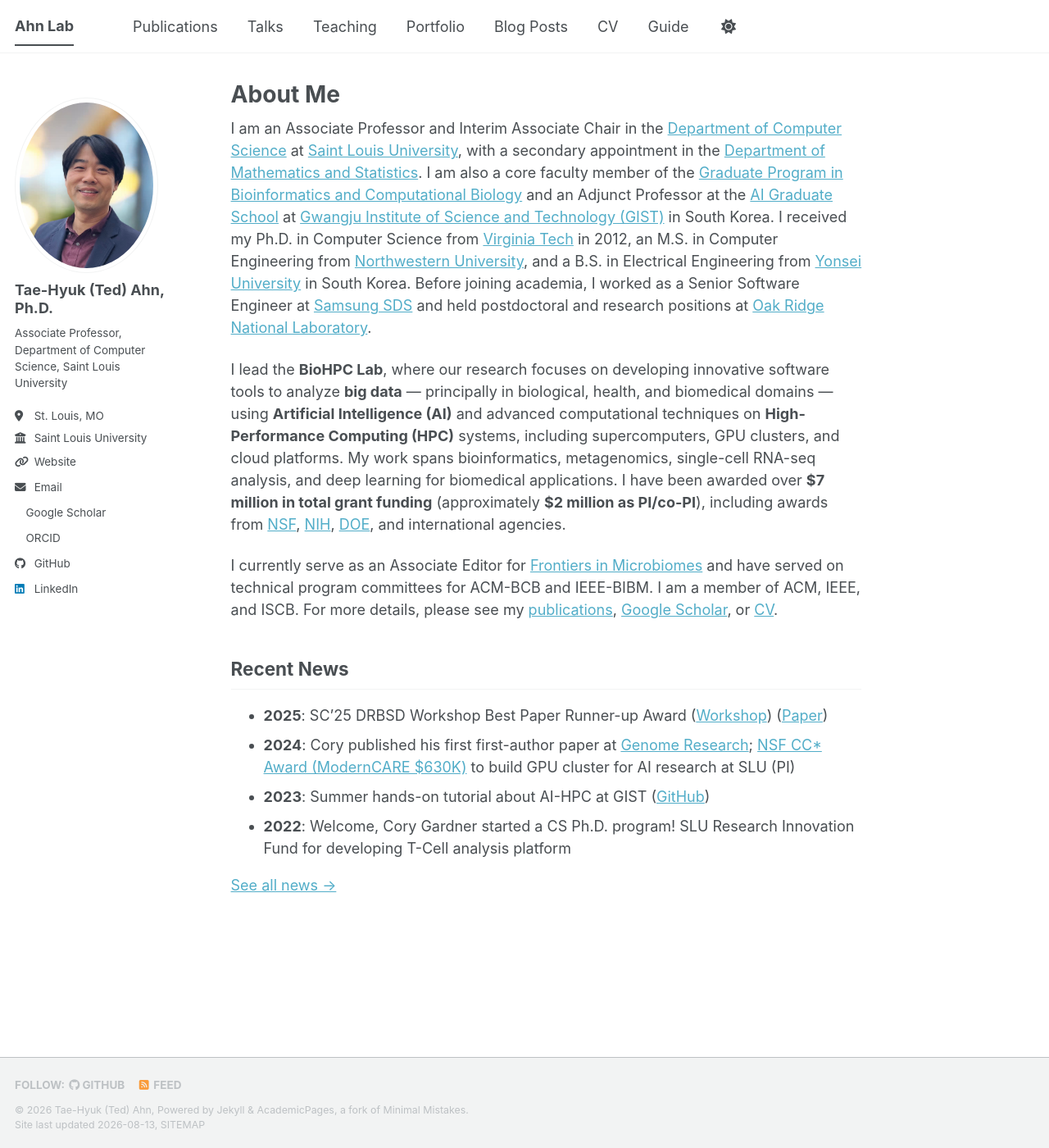
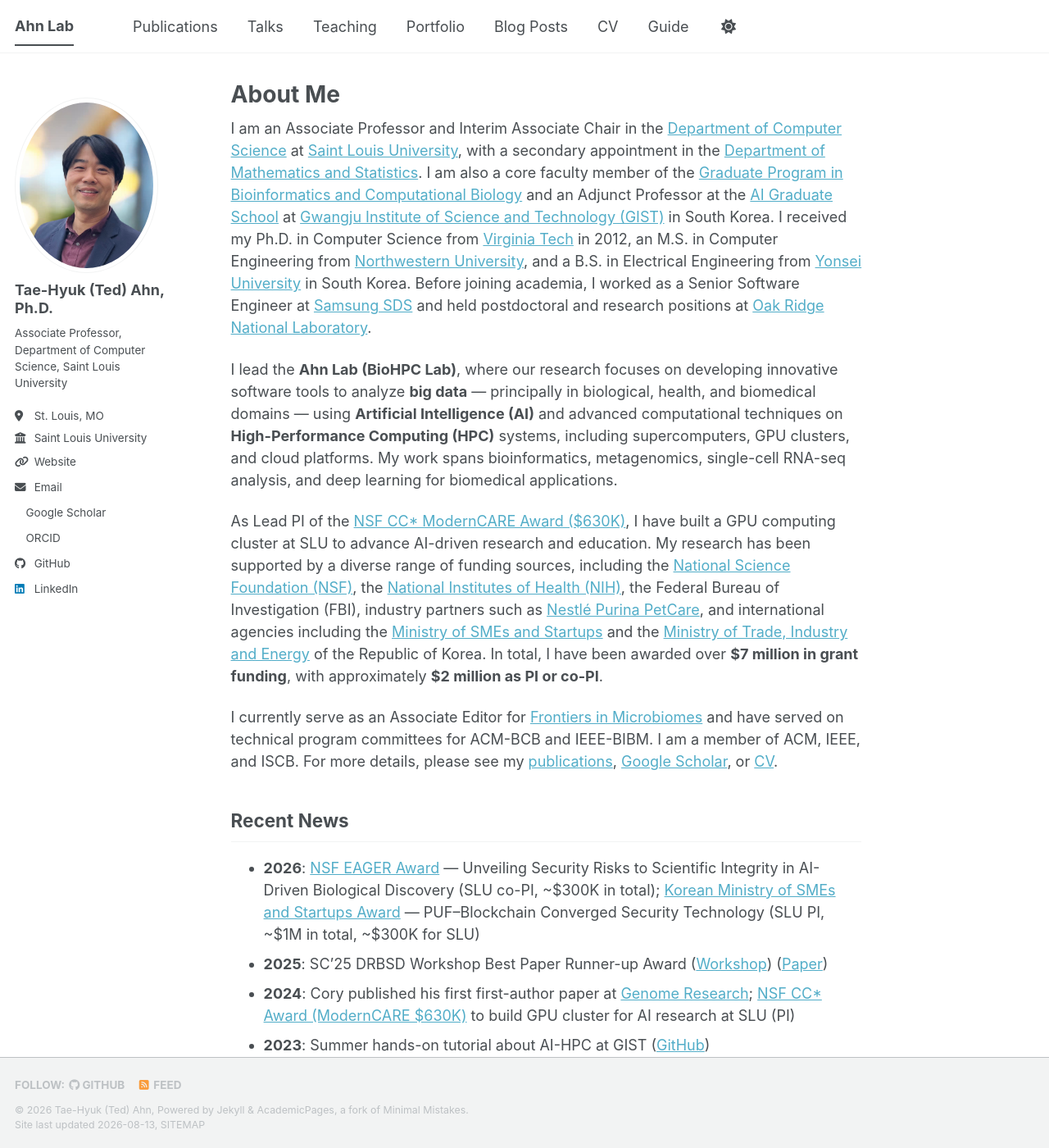
Before and after one commit to BioHPC/BioHPC.github.io, a Jekyll site: the page built from _pages/about.md, in a window 1280 px wide and 1400 px high. Shown: the whole window at 82% size. Built offline with Jekyll 4.4.1, drawn with Linux system fonts in a browser that asks for light colours; a style sheet for code colours, icons or effects is not loaded.

Commit message:
modified:   _pages/about.md

```diff
--- a/_pages/about.md
+++ b/_pages/about.md
@@ -9,14 +9,17 @@ redirect_from:
 
 I am an Associate Professor and Interim Associate Chair in the [Department of Computer Science](https://cs.slu.edu/) at [Saint Louis University](https://www.slu.edu/), with a secondary appointment in the [Department of Mathematics and Statistics](https://www.slu.edu/arts-and-sciences/mathematics-and-statistics/). I am also a core faculty member of the [Graduate Program in Bioinformatics and Computational Biology](https://www.slu.edu/arts-and-sciences/bioinformatics/index.php) and an Adjunct Professor at the [AI Graduate School](https://ai.gist.ac.kr/) at [Gwangju Institute of Science and Technology (GIST)](https://www.gist.ac.kr/) in South Korea. I received my Ph.D. in Computer Science from [Virginia Tech](https://cs.vt.edu/) in 2012, an M.S. in Computer Engineering from [Northwestern University](https://www.northwestern.edu/), and a B.S. in Electrical Engineering from [Yonsei University](https://www.yonsei.ac.kr/) in South Korea. Before joining academia, I worked as a Senior Software Engineer at [Samsung SDS](https://www.samsungsds.com/) and held postdoctoral and research positions at [Oak Ridge National Laboratory](https://www.ornl.gov/).
 
-I lead the **BioHPC Lab**, where our research focuses on developing innovative software tools to analyze **big data** — principally in biological, health, and biomedical domains — using **Artificial Intelligence (AI)** and advanced computational techniques on **High-Performance Computing (HPC)** systems, including supercomputers, GPU clusters, and cloud platforms. My work spans bioinformatics, metagenomics, single-cell RNA-seq analysis, and deep learning for biomedical applications. I have been awarded over **$7 million in total grant funding** (approximately **$2 million as PI/co-PI**), including awards from [NSF](https://www.nsf.gov/), [NIH](https://www.nih.gov/), [DOE](https://www.energy.gov/), and international agencies.
+I lead the **Ahn Lab (BioHPC Lab)**, where our research focuses on developing innovative software tools to analyze **big data** — principally in biological, health, and biomedical domains — using **Artificial Intelligence (AI)** and advanced computational techniques on **High-Performance Computing (HPC)** systems, including supercomputers, GPU clusters, and cloud platforms. My work spans bioinformatics, metagenomics, single-cell RNA-seq analysis, and deep learning for biomedical applications.
+
+As Lead PI of the [NSF CC* ModernCARE Award ($630K)](https://www.nsf.gov/awardsearch/showAward?AWD_ID=2430236), I have built a GPU computing cluster at SLU to advance AI-driven research and education. My research has been supported by a diverse range of funding sources, including the [National Science Foundation (NSF)](https://www.nsf.gov/), the [National Institutes of Health (NIH)](https://www.nih.gov/), the Federal Bureau of Investigation (FBI), industry partners such as [Nestlé Purina PetCare](https://www.purina.com/), and international agencies including the [Ministry of SMEs and Startups](https://www.mss.go.kr/) and the [Ministry of Trade, Industry and Energy](https://english.motie.go.kr/) of the Republic of Korea. In total, I have been awarded over **$7 million in grant funding**, with approximately **$2 million as PI or co-PI**.
 
 I currently serve as an Associate Editor for [Frontiers in Microbiomes](https://www.frontiersin.org/journals/microbiomes) and have served on technical program committees for ACM-BCB and IEEE-BIBM. I am a member of ACM, IEEE, and ISCB. For more details, please see my [publications](/publications/), [Google Scholar](https://scholar.google.com/citations?user=YOUR_SCHOLAR_ID), or [CV](/cv/).
 
 ## Recent News
 
+- **2026**: [NSF EAGER Award](https://www.nsf.gov/) — Unveiling Security Risks to Scientific Integrity in AI-Driven Biological Discovery (SLU co-PI, ~$300K in total); [Korean Ministry of SMEs and Startups Award](https://www.mss.go.kr/) — PUF–Blockchain Converged Security Technology (SLU PI, ~$1M in total, ~$300K for SLU)
 - **2025**: SC'25 DRBSD Workshop Best Paper Runner-up Award ([Workshop](https://drbsd.github.io/)) ([Paper](https://doi.org/10.1145/3731599.3767378))
-- **2024**: Cory published his first first-author paper at [Genome Research](https://genome.cshlp.org/content/early/2024/09/17/gr.279364.124.abstract); [NSF CC* Award (ModernCARE $630K)](https://www.nsf.gov/awardsearch/showAward?AWD_ID=2430236) to build GPU cluster for AI research at SLU (PI)
+- **2024**: Cory published his first first-author paper at [Genome Research](https://genome.cshlp.org/content/early/2024/11/08/gr279364124); [NSF CC* Award (ModernCARE $630K)](https://www.nsf.gov/awardsearch/showAward?AWD_ID=2430236) to build GPU cluster for AI research at SLU (PI)
 - **2023**: Summer hands-on tutorial about AI-HPC at GIST ([GitHub](https://github.com/BioHPC/GIST-AI-HPC-2024))
 - **2022**: Welcome, Cory Gardner started a CS Ph.D. program! SLU Research Innovation Fund for developing T-Cell analysis platform
 
```
